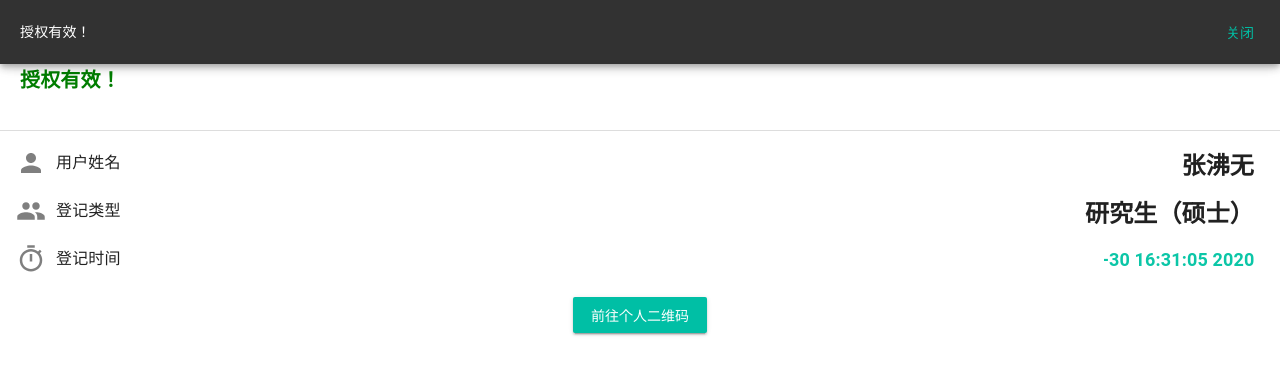
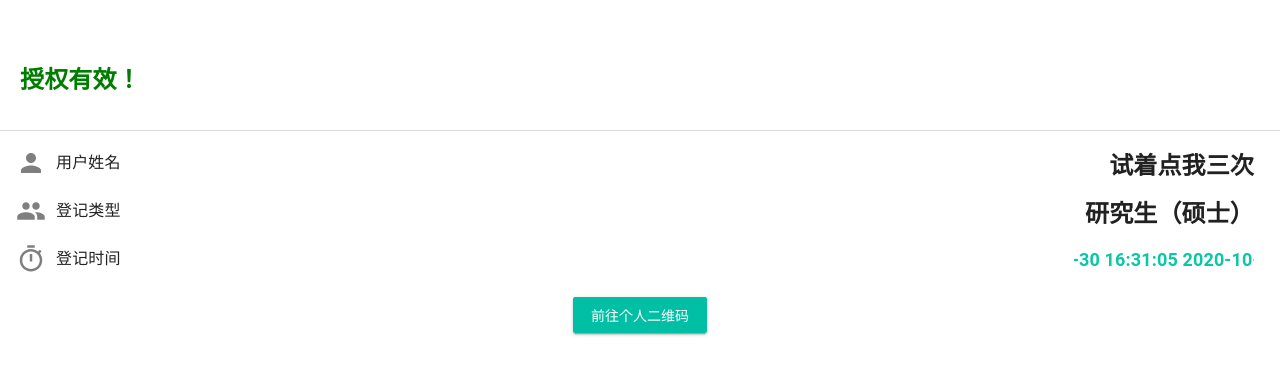
Before and after one commit to Yidadaa/Real-Qingshui-Pass, a Vue app: page /home in a window 1280 px wide. Shown: the top 374 px of the page. Built offline with nearby package versions, Linux system fonts and the light colour scheme.

Commit message:
feat(style): fix text style and loading text

```diff
--- a/public/index.html
+++ b/public/index.html
@@ -4,7 +4,7 @@
     <meta charset="utf-8">
     <meta http-equiv="X-UA-Compatible" content="IE=edge">
     <meta name="viewport" content="width=device-width,initial-scale=1.0">
-    <title>平安成电智慧通行</title>
+    <title>加载中</title>
   </head>
   <body>
     <noscript>
--- a/src/components/HomePage.vue
+++ b/src/components/HomePage.vue
@@ -64,7 +64,7 @@ export default {
       showSnack: false,
       showPrompt: false,
       timeStr: new Date().toLocaleString(),
-      name: '张沸无',
+      name: '试着点我三次',
       humanType: '研究生（硕士）',
       clickCount: 0
     }
@@ -77,12 +77,18 @@ export default {
   },
 
   mounted () {
+    document.title = '平安成电智慧通行'
+
     setTimeout(() => {
       this.loading = false
 
       setTimeout(() => {
         this.hiddenLoading = true
         this.showSnack = true
+
+        setTimeout(() => {
+          this.showSnack = false
+        }, 3000)
       }, 500);
     }, 1000);
 
@@ -172,7 +178,7 @@ export default {
       padding: 30px 20px 40px 20px;
       box-sizing: border-box;
       color: rgb(0, 125, 0);
-      font-size: 20px;
+      font-size: 24px;
       font-weight: bold;
       border-bottom: 1px solid #ddd;
     }
@@ -197,7 +203,7 @@ export default {
 
         &.time-text {
           font-size: 18px;
-          width: 150px;
+          width: 180px;
           overflow: hidden;
           color: rgb(11, 198, 167);
         }
--- a/src/components/QRCodePage.vue
+++ b/src/components/QRCodePage.vue
@@ -5,7 +5,7 @@
       <img src="../assets/qr.jpg" alt="" class="qr-img">
       <div class="qr-text">二维码剩余有效时间{{time}}秒</div>
       <md-button class="md-primary md-raised">
-        <span class="qr-button-content" @click="$router.replace('/rule')">查看通行规则</span>
+        <span class="qr-button-content" @click="$router.push('/rule')">查看通行规则</span>
       </md-button>
     </div>
   </div>
```
